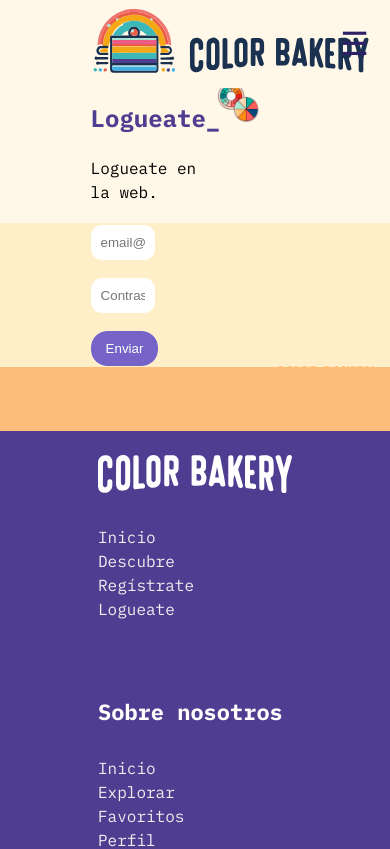
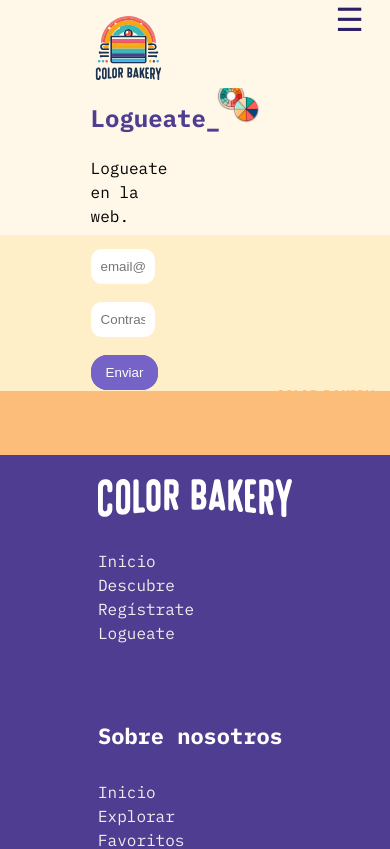
Before and after one commit to DeboraMed/proyecto-6-color-bakery, a Vue app: page /#/login in a window 390 px wide. Shown: the top 849 px of the page. Built offline with nearby package versions, Linux system fonts and the light colour scheme; a web font is replaced by a local one.

Commit message:
fix: dark mode

```diff
--- a/package.json
+++ b/package.json
@@ -12,6 +12,7 @@
     "@vueuse/motion": "^2.0.0",
     "axios": "^1.6.7",
     "colorthief": "^2.4.0",
+    "pinia": "^2.1.7",
     "vue": "^3.3.11",
     "vue-router": "^4.2.5"
   },
--- a/src/main.js
+++ b/src/main.js
@@ -2,7 +2,11 @@ import { createApp } from 'vue'
 import './style.css'
 import App from './App.vue'
 import router from "./router/router.js";
+import {createPinia} from "pinia";
+
+const pinia = createPinia()
 
 createApp(App)
     .use(router)
+    .use(pinia)
     .mount('#app')
--- a/src/pages/DarkMode.vue
+++ b/src/pages/DarkMode.vue
@@ -3,7 +3,7 @@ import { ref, onMounted } from 'vue';
 
 export default {
   setup() {
-    /* guarda el tema en el localStorage */
+    /* recupera el tema en el localStorage, sino se puede light */
     const theme = ref(localStorage.getItem('theme') || 'light');
     const toggleSwitchChecked = ref(theme.value === 'dark');
 
@@ -14,6 +14,7 @@ export default {
     /* metodo que cambia el tema */
     const switchTheme = () => {
       theme.value = toggleSwitchChecked.value ? 'dark' : 'light';
+      // guarda el tema en el localStorage
       localStorage.setItem('theme', theme.value);
       document.documentElement.setAttribute('data-theme', theme.value);
     };
--- a/src/pages/Home.vue
+++ b/src/pages/Home.vue
@@ -98,11 +98,11 @@ export default {
       let green = g.toString(16);
       let blue = b.toString(16);
 
-      if (red.length == 1)
+      if (red.length === 1)
         red = "0" + red;
-      if (green.length == 1)
+      if (green.length === 1)
         green = "0" + green;
-      if (blue.length == 1)
+      if (blue.length === 1)
         blue = "0" + blue;
 
       this.color = red + green + blue;
@@ -341,14 +341,17 @@ input {
 }
 /*TODO: normalizar los buttons (un solo tipo) y cambiar la imagen con el dark mode */
 button[type="submit"] {
+  border: none; /* Asegúrate de que el botón no tenga borde */
+  overflow: hidden; /* Oculta cualquier contenido que se desborde */
+  position: relative; /* Establece el contexto de apilamiento para los pseudo-elementos */
   text-overflow: ellipsis;
-  overflow: hidden;
+  /*overflow: hidden;*/
   white-space: pre;
   display: inline-flex;
   color: #fff;
   cursor: pointer;
-  border: 0;
   padding: 0.625rem 0.9375rem;
   margin: 0.625rem;
+
 }
 </style>
--- a/src/shared/Navbar.vue
+++ b/src/shared/Navbar.vue
@@ -12,18 +12,34 @@ export default {
     }
   },
   mounted() {
+    // escucha el cambio de tamaño y llama al metodo
     window.addEventListener('resize', this.handleResize);
     this.handleResize();
   },
   beforeDestroy() {
     window.removeEventListener('resize', this.handleResize);
   },
+  watch: {
+    // observo el cambio en el tema
+    darkMode: {
+      handler() {
+        this.handleTheme();
+      },
+      deep: true,
+    },
+  },
   methods: {
     handleResize() {
-      this.windowSmall = window.innerWidth <= 1200; // Cambia el tamaño según tus necesidades
+      this.windowSmall = window.innerWidth <= 1200; // Cambia el tamaño
     },
     toggleMenu() {
       this.openBurgerMenu = !this.openBurgerMenu;
+    },
+    // obtengo el tema del localstorage
+    handleTheme(){
+      const actualTheme = localStorage.getItem('theme');
+      console.log(actualTheme);
+      return actualTheme;
     }
   }
 }
@@ -32,7 +48,10 @@ export default {
 <template>
   <section :class="{ 'dark-mode': darkMode }">
     <nav class="nav">
-      <router-link to="/"><img src="../assets/color-bakery-logo-hor.svg" class="nav__logo"></router-link>
+      <router-link to="/">
+        <div v-if="handleTheme() === 'light'"><img src="../assets/color-bakery-logo-hor.svg" class="nav__logo"></div>
+        <div v-else><img src="../assets/color-bakery-logo.svg" class="nav__logo"></div>
+      </router-link>
       <!-- Menu normal-->
       <ul class="navbar__content" v-if="!windowSmall">
         <router-link v-show="!isMenuOpen" class="nav__router" to="/"><p>Inicio</p></router-link >
@@ -46,7 +65,6 @@ export default {
       </ul>
       <!-- Menu hamburguesa-->
       <ul v-else class="burger__menu">
-        <button @click="toggleMenu" class="burger__button">&#9776;</button>
         <div v-if="openBurgerMenu" class="burger__menu__items">
           <button v-show="isMenuOpen" class="navbar-toggle" @click="toggleMenu">☰</button>
           <router-link v-show="!isMenuOpen" class="nav__router" to="/">Inicio</router-link >
@@ -57,6 +75,7 @@ export default {
           <router-link v-show="!isMenuOpen" class="nav__router" to="/proyectos">Proyectos</router-link>
           <router-link v-show="!isMenuOpen" class="nav__router" to="/descubre"><button class="button">Descubre</button></router-link>
         </div>
+        <button @click="toggleMenu" class="burger__button">&#9776;</button>
       </ul>
     </nav>
   </section>
@@ -65,11 +84,15 @@ export default {
 <style scoped>
 /* menu hamburguesa*/
 .burger__menu {
-  position: sticky;
+  position: absolute;
+  align-items: flex-start;
   display: flex;
-  align-items: center;
-  float: right;
+  right: 5px;
   margin: 0 15px 0 0;
+}
+.burger__menu__items {
+  padding: 1rem;
+  display: none;
 }
 .burger__button {
   background: none;
@@ -78,9 +101,7 @@ export default {
   font-size: 2rem;
   cursor: pointer;
 }
-.burger__menu__items {
-  display: none;
-}
+
 @media screen and (max-width: 1200px) {
   .toggle {
     display: none;
@@ -102,7 +123,7 @@ export default {
   background-color: var(--bg-color-clear);
   margin: 0 auto;
 
-  align-items: center;
+  align-items: flex-start;
 }
 a:hover {
 
@@ -116,6 +137,7 @@ a:hover {
   flex-grow: 0.85;
 }
 .nav__router {
+  padding: 0.2rem;
   text-decoration: none;
   display: flex;
   align-items: center;
@@ -128,6 +150,7 @@ a:hover {
 }
 
 .nav__logo{
+  margin-top: 1rem;
   animation: palpito 2s ease 0s 1 normal forwards;
 }
 
@@ -135,11 +158,7 @@ img{
   height: 4rem;
   margin-left: 4rem;
 }
-p{
-  color: var(--font-color);
-  padding: 0;
-  margin-right: 3rem;
-}
+
 /* animación del logotipo */
 @keyframes palpito {
   0% {
--- a/src/style.css
+++ b/src/style.css
@@ -80,6 +80,7 @@ body:not(:-moz-handler-blocked) fieldset {
   margin-top: 0.3125rem;
   margin-right: 1rem;
   border-radius: 1rem;
+  background-color: var(--bt-color-1-after);
 
   transition: all 0.3s;
   position: relative;
@@ -176,6 +177,11 @@ ul {
   color: #C2431E;
   font-size: small;
 }
+p{
+  color: var(--font-color);
+  padding: 0;
+  margin-right: 3rem;
+}
 h2{
   color: var(--font-color-h2-pri);
 }
```
Also changed, not shown: src/stores/UserStore.js (added, +28 -0 lines), 1 other file (tests, documents, lock files or other folders). Lines whose indentation alone changed are shown as unchanged.
